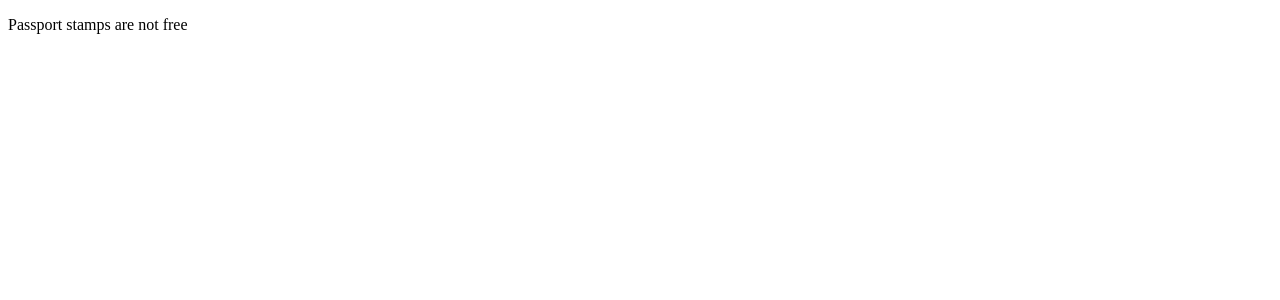
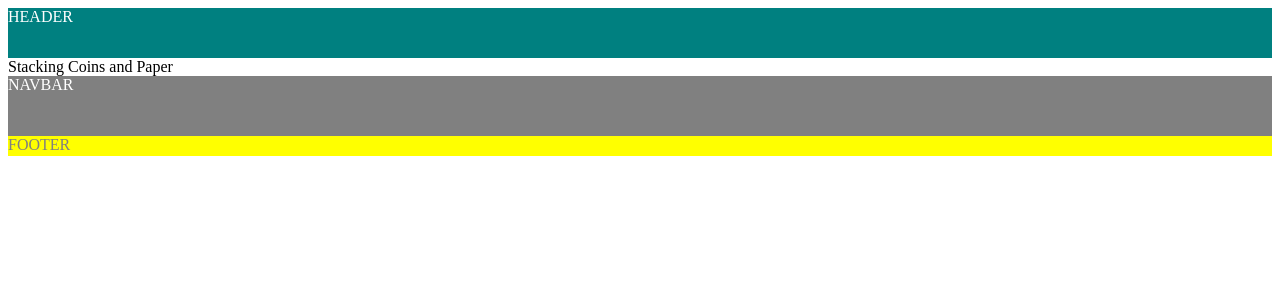
Before and after one commit to corincaridine/stackingcoins, a Next.js app: page / in a window 1280 px wide. Shown: the top 300 px of the page. Built offline with nearby package versions, Linux system fonts and the light colour scheme.

Commit message:
placeholder content and colors for components

```diff
--- a/components/Footer.js
+++ b/components/Footer.js
@@ -0,0 +1,16 @@
+// components/footer.js
+
+const footerStyle = {
+    backgroundColor: "yellow",
+    color: "gray",
+    width: "100%",
+    height: "20px"
+};
+
+const Footer = () => (
+    <div className="Footer" style={footerStyle}>
+        FOOTER
+    </div>
+);
+
+export default Footer;
--- a/components/Header.js
+++ b/components/Header.js
@@ -0,0 +1,16 @@
+// components/Header.js
+
+const headerStyle = {
+    backgroundColor: "teal",
+    color: "white",
+    width: "100%",
+    height: "50px"
+};
+
+const Header = () => (
+    <div className="Header" style={headerStyle}>
+        HEADER
+    </div>
+);
+
+export default Header;
--- a/components/Layout.js
+++ b/components/Layout.js
@@ -0,0 +1,35 @@
+// components/Layout.js
+
+import Header from "./Header";
+import NavBar from "./NavBar";
+import Footer from "./Footer";
+
+const layoutStyle = {
+    display: "flex",
+    flexDirection: "column",
+    height: "100%",
+    width: "100%"
+};
+
+const contentStyle = {
+    flex: 1,
+    display: "flex",
+    flexDirection: "column"
+};
+
+const Layout = props => (
+    <div className="Layout" style={layoutStyle}>
+        <Header />
+        <div className="Content" style={contentStyle}>
+            {props.children}
+        </div>
+        <div>
+            <NavBar />
+        </div>
+        <div>
+            <Footer />
+        </div>
+    </div>
+);
+
+export default Layout;
--- /dev/null
+++ b/components/NavBar.js
@@ -0,0 +1,16 @@
+// components/NavBar.js
+
+const navBarStyle = {
+    backgroundColor: "gray",
+    color: "white",
+    width: "100%",
+    height: "60px"
+};
+
+const NavBar = () => (
+    <div className="NavBar" style={navBarStyle}>
+        NAVBAR
+    </div>
+);
+
+export default NavBar;
--- a/pages/index.js
+++ b/pages/index.js
@@ -1,9 +1,7 @@
 // pages/index.js
 
-const Index = () => (
-    <div>
-        <p>Passport stamps are not free</p>
-    </div>
-);
+import Layout from "../components/Layout";
+
+const Index = () => <Layout>Stacking Coins and Paper</Layout>;
 
 export default Index;
```
Also changed, not shown: 1 other file (tests, documents, lock files or other folders).
